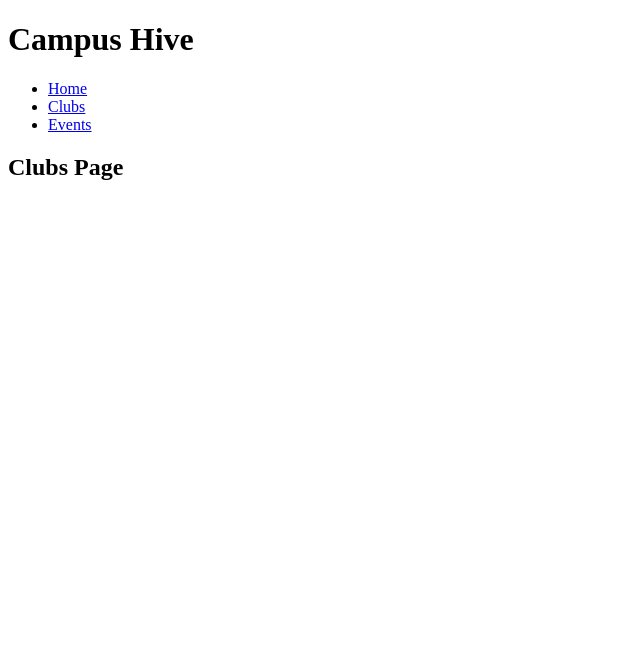
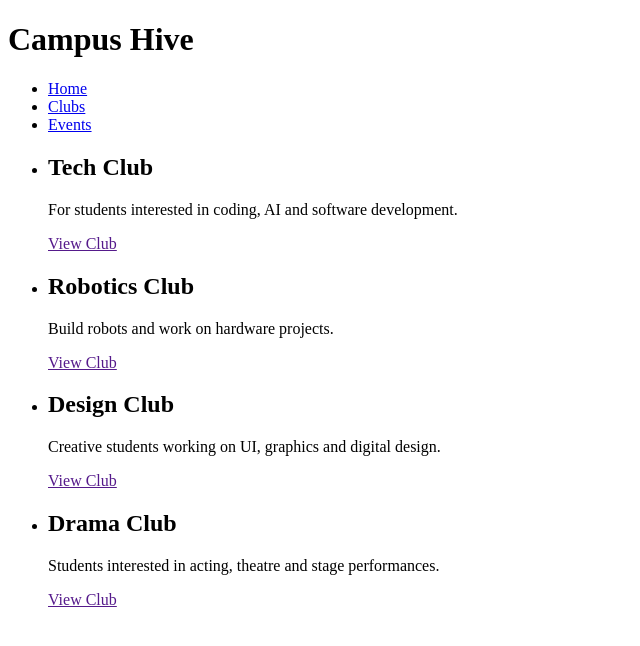
Before and after one commit to vigneshponna07/Campus-Hive, a website: page clubs.html in a window 1280 px wide. Shown: the whole page, without its empty margins (0-640 px from the left). Drawn offline with Linux system fonts and the light colour scheme.

Commit message:
clubs page created

```diff
--- a/clubs.html
+++ b/clubs.html
@@ -19,6 +19,31 @@
 
       </head>
 
-      <h2>Clubs Page</h2>
+      <main>
+        <section>
+          <ul>
+            <li>
+              <h2> Tech Club</h2>
+              <p>For students interested in coding, AI and software development.</p>
+              <a href="">View Club</a>
+            </li>
+            <li>
+              <h2>Robotics Club</h2>
+              <p>Build robots and work on hardware projects.</p>
+              <a href="">View Club</a>
+            </li>
+            <li>
+              <h2>Design Club</h2>
+              <p>Creative students working on UI, graphics and digital design.</p>
+              <a href="">View Club</a>
+            </li>
+            <li>
+              <h2>Drama Club</h2>
+              <p>Students interested in acting, theatre and stage performances.</p>
+              <a href="">View Club</a>
+            </li>
+          </ul>
+        </section>
+      </main>
 </body>
 </html>
```
